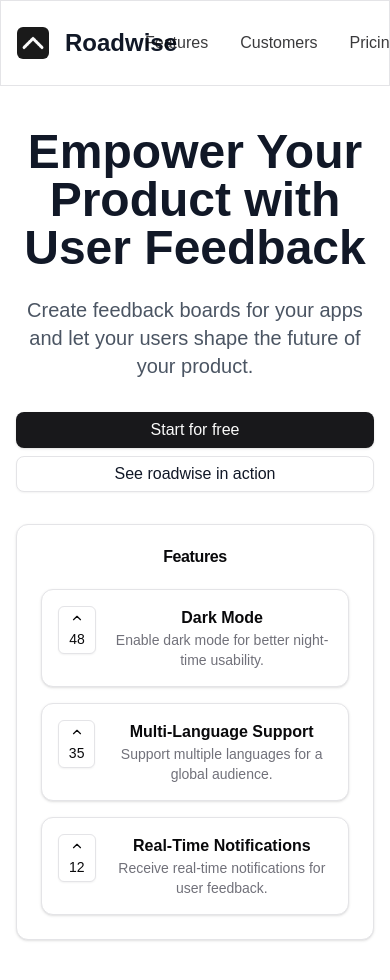
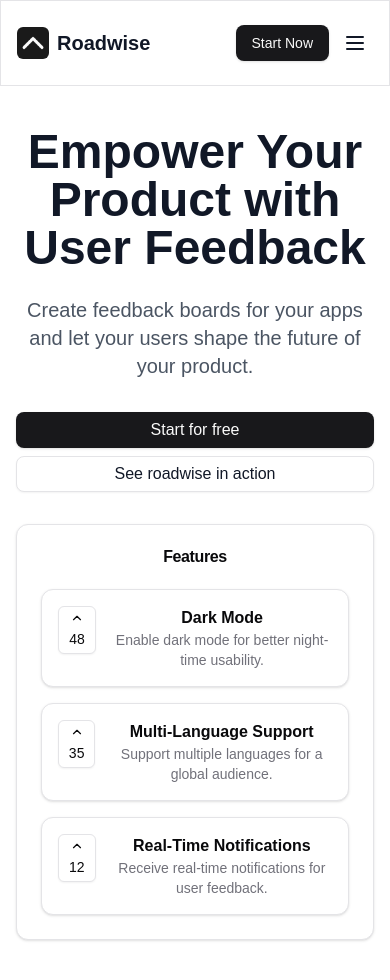
Before and after one commit to roadwise-dev/roadwise, a Next.js app: page / in a window 390 px wide. Shown: the top 980 px of the page. Built offline with nearby package versions, Linux system fonts and the light colour scheme.

Commit message:
feat: better navbar on mobile

```diff
--- a/components/landing/navbar.tsx
+++ b/components/landing/navbar.tsx
@@ -1,14 +1,22 @@
+"use client"
 import { Button } from "@/components/ui/button";
 import Image from "next/image";
 import Link from "next/link";
+import { useState } from "react";
+import { Menu } from "lucide-react";
 
 export default function Navbar() {
+  const [isMenuOpen, setIsMenuOpen] = useState(false);
+
+  const toggleMenu = () => {
+    setIsMenuOpen(!isMenuOpen);
+  };
+
   return (
     <header className="fixed top-0 left-0 w-full bg-background z-50 border">
       <div className="max-w-7xl mx-auto flex items-center justify-between px-4 py-6">
-        {/* Left: Logo */}
-        <div className="flex items-center gap-4">
-          <Link href="/" className="flex items-start gap-4">
+        {/* Left: Logo - simplified */}
+        <Link href="/" className="flex items-center">
           <Image
             src="/logo.png"
             alt="Roadwise app logo"
@@ -16,12 +24,11 @@ export default function Navbar() {
             height={32}
             className="rounded-md opacity-90"
           />
-            <span className="text-2xl font-bold">Roadwise</span>
+          <span className="text-xl font-bold ml-2 k">Roadwise</span>
         </Link>
-        </div>
 
-        {/* Navigation */}
-        <nav className="flex items-center justify-center space-x-8">
+        {/* Desktop Navigation - hidden on mobile */}
+        <nav className="hidden md:flex items-center justify-center space-x-8">
           <Link
             href="/features"
             className="text-foreground/80 hover:text-black transition"
@@ -45,20 +52,65 @@ export default function Navbar() {
           </Link>
         </nav>
 
-        {/* Right: Login button */}
+        {/* Right: Login/Signup buttons and menu icon */}
         <div className="flex items-center space-x-2">
-          <Button asChild variant="outline" className="rounded-lg text-md">
+          {/* Auth buttons - always visible */}
+          <div className="flex items-center space-x-2">
+            <Button asChild variant="outline" className="rounded-lg text-sm hidden sm:block">
               <Link href="/login" aria-label="Log in to your account">
                 Log in
               </Link>
             </Button>
-          <Button asChild className="rounded-lg text-md">
-            <Link href="/signup" aria-label="Log in to your account">
+            <Button asChild className="rounded-lg text-sm">
+              <Link href="/signup" aria-label="Sign up for an account">
                 Start Now
               </Link>
             </Button>
           </div>
+
+          {/* Menu button - visible on mobile */}
+          <Button
+            variant="ghost"
+            size="icon"
+            className="md:hidden ml-2"
+            onClick={toggleMenu}
+            aria-label="Toggle menu"
+          >
+            <Menu className="h-6 w-6" />
+          </Button>
         </div>
+      </div>
+
+      {/* Mobile menu - slides down when open */}
+      {isMenuOpen && (
+        <div className="md:hidden bg-background border-t min-h-full">
+          <div className="px-4 py-2 space-y-3">
+            <Link
+              href="/features"
+              className="block py-2 text-foreground/80 hover:text-black transition"
+            >
+              Features
+            </Link>
+            <Link
+              href="/customers"
+              className="block py-2 text-foreground/80 hover:text-black transition"
+            >
+              Customers
+            </Link>
+            <Link
+              href="/pricing"
+              className="block py-2 text-foreground/80 hover:text-black transition"
+            >
+              Pricing
+            </Link>
+            <Button asChild className="rounded-lg text-sm w-full">
+              <Link href="/login" aria-label="Log in to your account">
+                Log in
+              </Link>
+            </Button>
+          </div>
+        </div>
+      )}
     </header>
   );
 }
```
Lines whose indentation alone changed are shown as unchanged.
